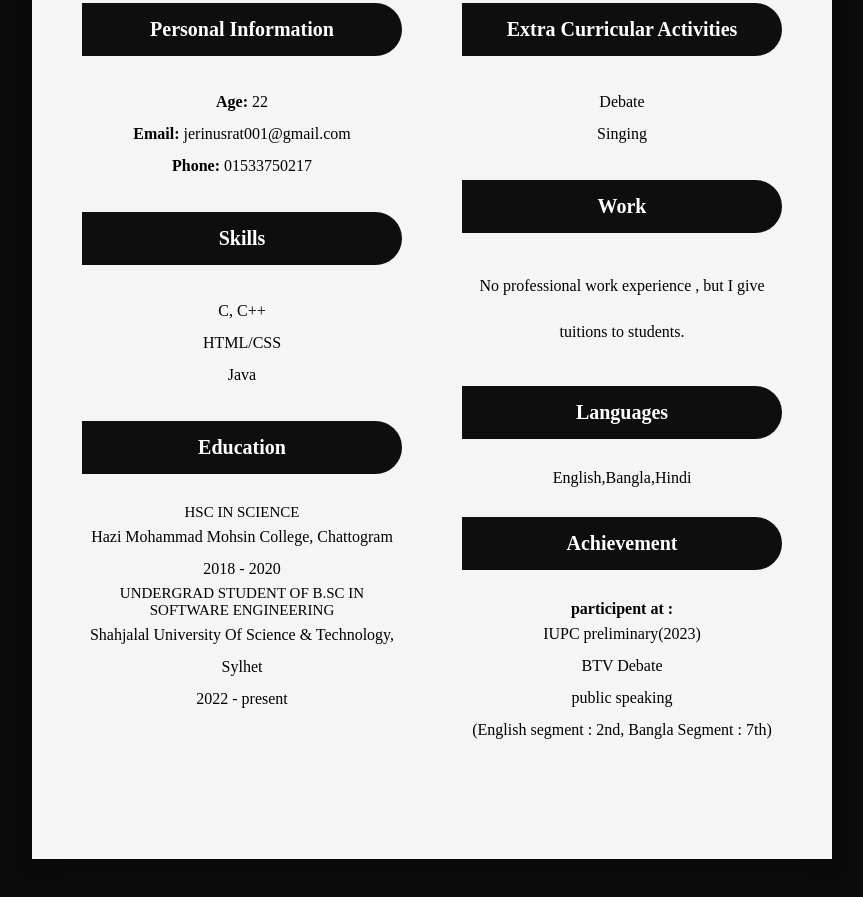
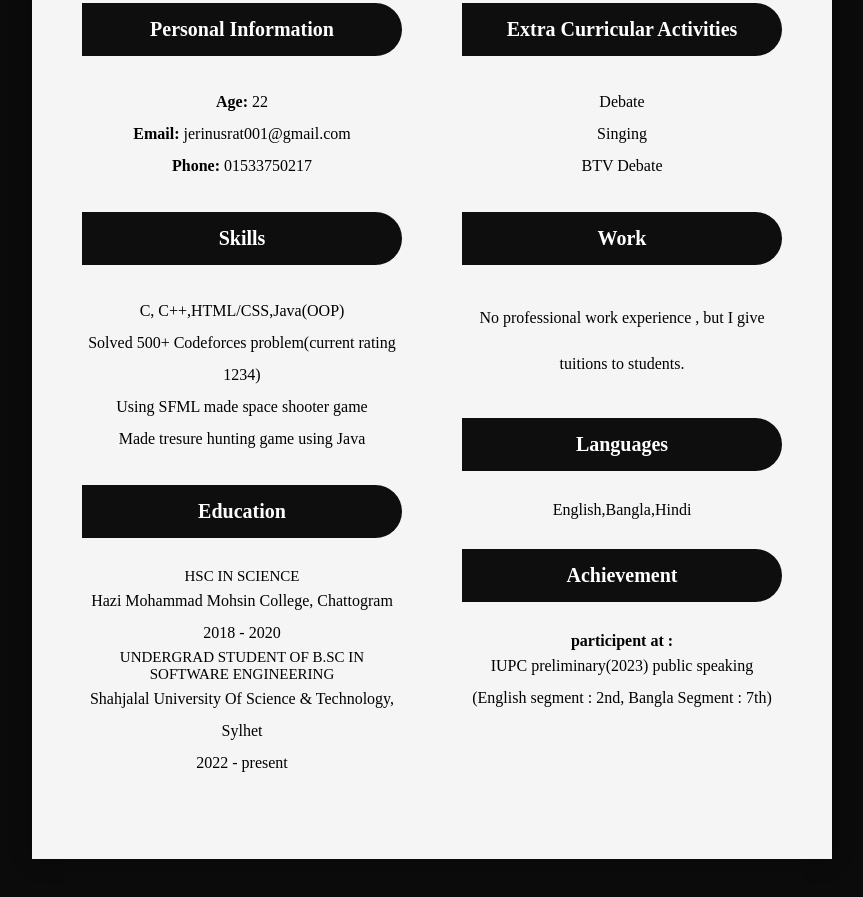
Before and after one commit to nairobi-J/web_tech, a plain HTML site: page index.html in a window 1280 px wide. Shown: the part 451-1348 px from the top of the page, without its empty margins (208-1071 px from the left). Drawn offline with Linux system fonts and the light colour scheme.

Commit message:
Update index.html

```diff
--- a/index.html
+++ b/index.html
@@ -21,9 +21,10 @@
              <p><strong>Phone: </strong> 01533750217</p>
              <h2>Skills</h2>
              <ul>
-               <li>C, C++</li>
-               <li>HTML/CSS</li>
-               <li>Java</li>
+               <li>C, C++,HTML/CSS,Java(OOP)</li>
+               <li>Solved 500+ Codeforces problem(current rating 1234)</li>
+               <li>Using SFML made space shooter game</li>
+               <li>Made tresure hunting game using Java</li>
              </ul>
              <h2>Education</h2>
              <h3>HSC in science</h3>
@@ -38,6 +39,10 @@
              <ul>
                <li>Debate</li>
                <li>Singing</li>
+               <li>
+                BTV Debate
+              </li>
+
              </ul>
              <h2>Work</h2>
              <p>No professional work experience , but I give tuitions to students.</p>
@@ -51,15 +56,10 @@
              <ul>
               <li>
                 <span>IUPC preliminary(2023)</span>
-              </li>
-              <li>
-                <span>BTV Debate</span>
-              </li>
-              <li>
-                <span>public speaking <br>
+                 <span>public speaking <br>
                   (English segment : 2nd, Bangla Segment : 7th)
                 </span>
-              </li>
+                 </li>
              </ul>
              </div>
 
```
